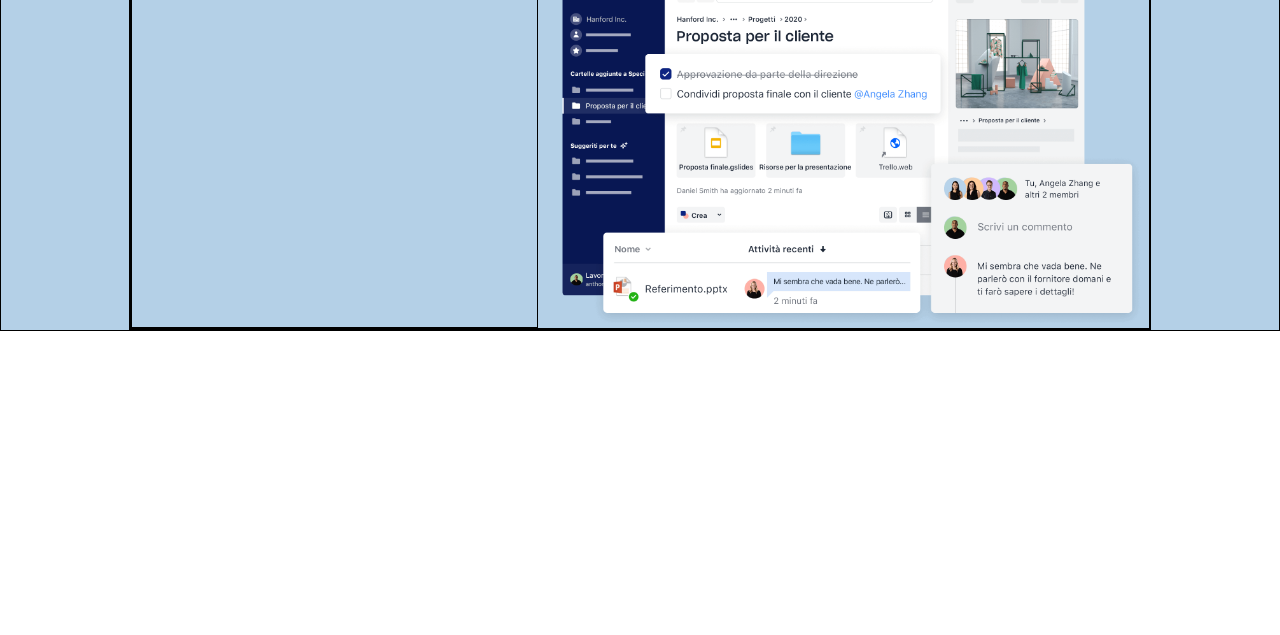
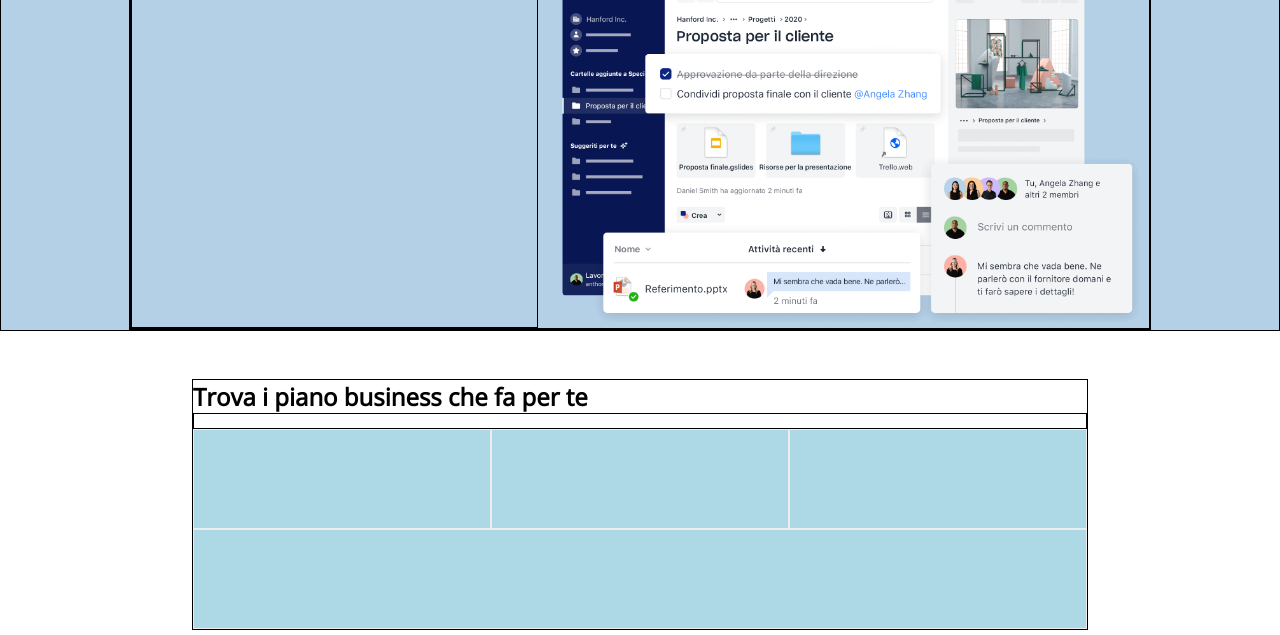
Before and after one commit to DavideSantambrogio/htmlcss-dropbox, a plain HTML site: page index.html in a window 1280 px wide. Shown: the part 165-800 px from the top of the page. Drawn offline with nearby package versions, Linux system fonts and the light colour scheme.

Commit message:
add : 1st section

```diff
--- a/css/style.css
+++ b/css/style.css
@@ -17,6 +17,15 @@ img {
 }
 
 /* common */
+
+.container {
+    /* debug */
+    border: 1px solid black;
+    min-height: 150px;
+    /* debug */
+    width: 70%;
+    margin: 0 auto;
+}
 
 /* header */
 
@@ -81,3 +90,37 @@ nav {
 .hero-img {
     width: 60%;
 }
+
+/* main */
+main {
+    padding-top: 3rem;
+}
+
+.checkbox {
+     /* debug */
+     border: 1px solid black;
+     min-height: 1rem;
+     /* debug */
+}
+
+.sub-row {
+    display: flex;
+}
+
+.col {
+    /* debug */
+    background-color: lightblue;
+    min-height: 100px;
+    /* debug */
+    width: calc(100%/3);
+    border: 1px solid var(--border);
+}
+
+.big-col {
+    /* debug */
+    background-color: lightblue;
+    min-height: 100px;
+    /* debug */
+    width: 100%;
+    border: 1px solid var(--border);
+}
--- a/index.html
+++ b/index.html
@@ -42,6 +42,25 @@
 
     <!-- main -->
     <main>
+        <section>
+            <div class="container">
+                <div class="sub">
+                    <h2>Trova i piano business che fa per te</h2>
+                    <div class="checkbox">
+
+                    </div>
+
+                    <div class="sub-row">
+                        <div class="col"></div>
+                        <div class="col"></div>
+                        <div class="col"></div>
+                    </div>
+                    <div class="big-col">
+
+                    </div>
+                </div>
+            </div>
+        </section>
 
 
     </main>
```
